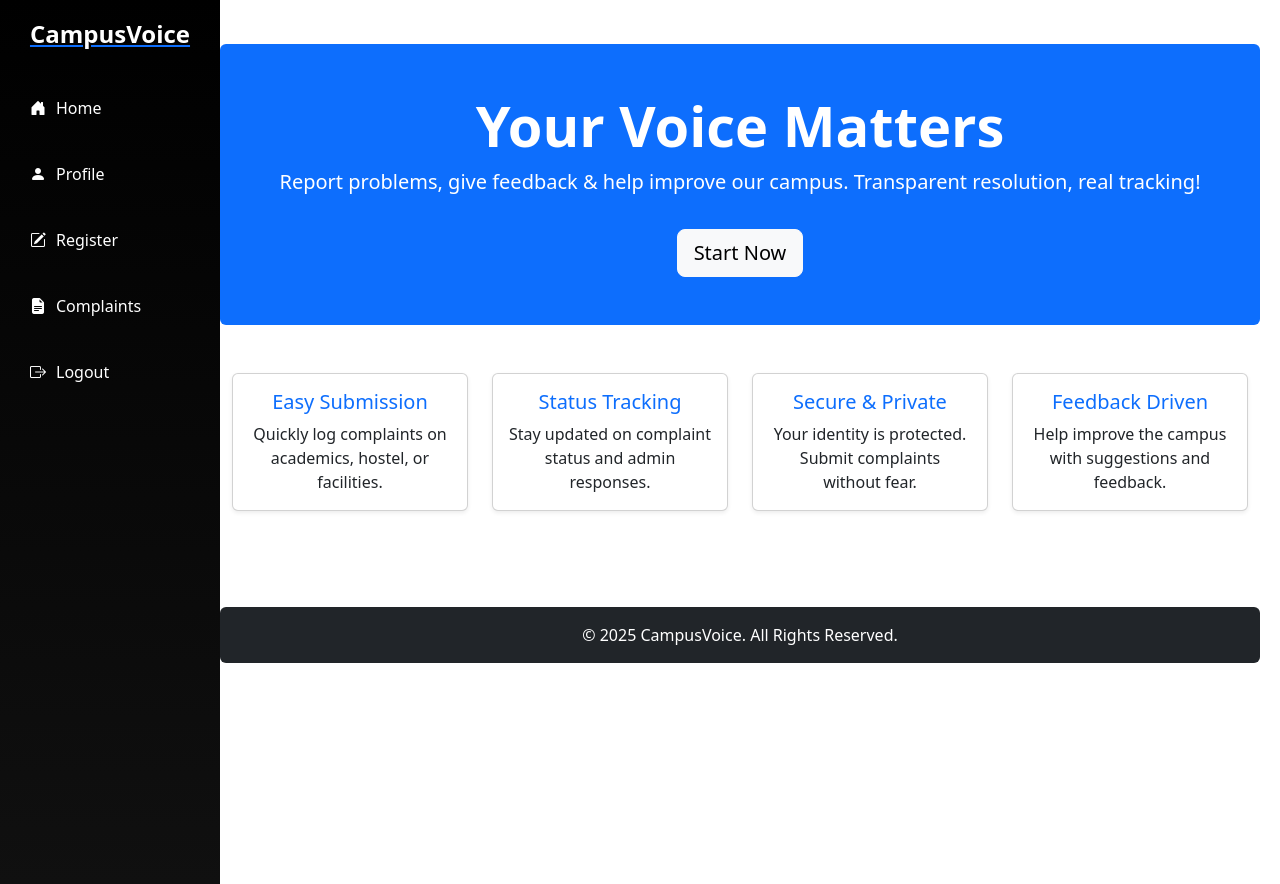
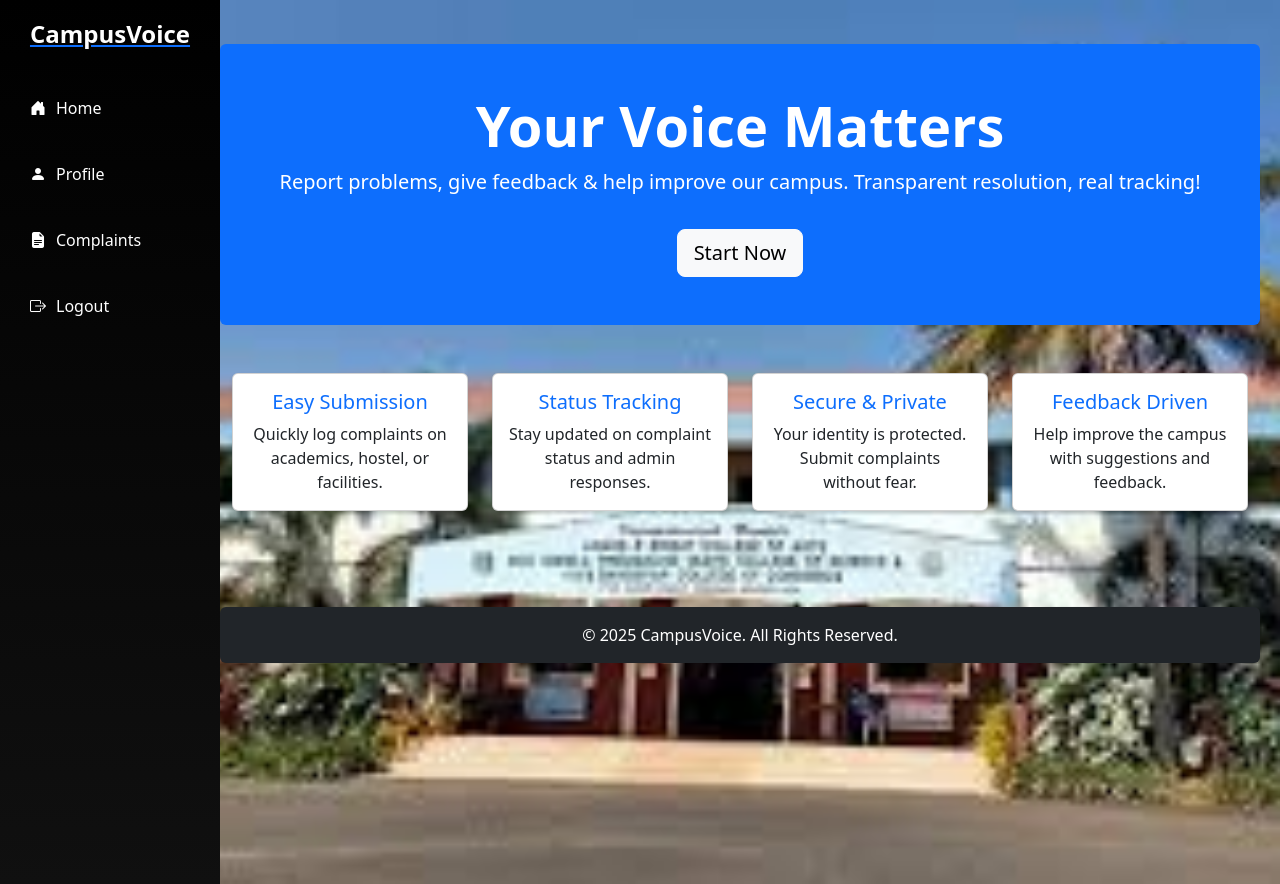
Before and after one commit to Magnusrod99/cloud, a PHP site: page /home.php in a window 1280 px wide. Run offline with PHP 8.4, Linux system fonts and the light colour scheme; a user stored in the database is signed in.

Commit message:
Updated home.php, sidebar.php, and others

```diff
--- a/home.php
+++ b/home.php
@@ -16,6 +16,9 @@ require_once "sidebar.php";
   <style>
     body {
       overflow-x: hidden;
+      background: url('download.jpeg') ;
+      background-size: cover;
+
     }
     /* Sidebar styles */
     #sidebar {
--- a/sidebar.php
+++ b/sidebar.php
@@ -58,9 +58,14 @@ if (session_status() === PHP_SESSION_NONE) {
         <li class="nav-item mb-2">
             <a class="nav-link" href="profile.php"><i class="bi bi-person-fill"></i> Profile</a>
         </li>
-        <li class="nav-item mb-2">
-            <a class="nav-link" href="register.php"><i class="bi bi-pencil-square"></i> Register</a>
-        </li>
+
+        <?php if (!isset($_SESSION['user_id'])): ?>
+            <!-- Show register only if NOT logged in -->
+            <li class="nav-item mb-2">
+                <a class="nav-link" href="register.php"><i class="bi bi-pencil-square"></i> Register</a>
+            </li>
+        <?php endif; ?>
+
         <li class="nav-item mb-2">
             <a class="nav-link" href="complaints.php"><i class="bi bi-file-earmark-text-fill"></i> Complaints</a>
         </li>
@@ -68,7 +73,9 @@ if (session_status() === PHP_SESSION_NONE) {
         <?php if (isset($_SESSION['user_id'])): ?>
             <!-- Show logout only if logged in -->
             <li class="nav-item mb-2">
-                <a class="nav-link" href="logout.php"><i class="bi bi-box-arrow-right"></i> Logout</a>
+                <a class="nav-link" href="logout.php" onclick="return confirmLogout()">
+                    <i class="bi bi-box-arrow-right"></i> Logout
+                </a>
             </li>
         <?php else: ?>
             <!-- Show login if not logged in -->
@@ -79,5 +86,11 @@ if (session_status() === PHP_SESSION_NONE) {
     </ul>
 </div>
 
+<script>
+function confirmLogout() {
+    return confirm("⚠️ Are you sure you want to logout?");
+}
+</script>
+
 <!-- Include Bootstrap Icons CDN -->
 <link rel="stylesheet" href="https://cdn.jsdelivr.net/npm/bootstrap-icons@1.11.1/font/bootstrap-icons.css">
```
Also changed, not shown: download.jpeg (added).
